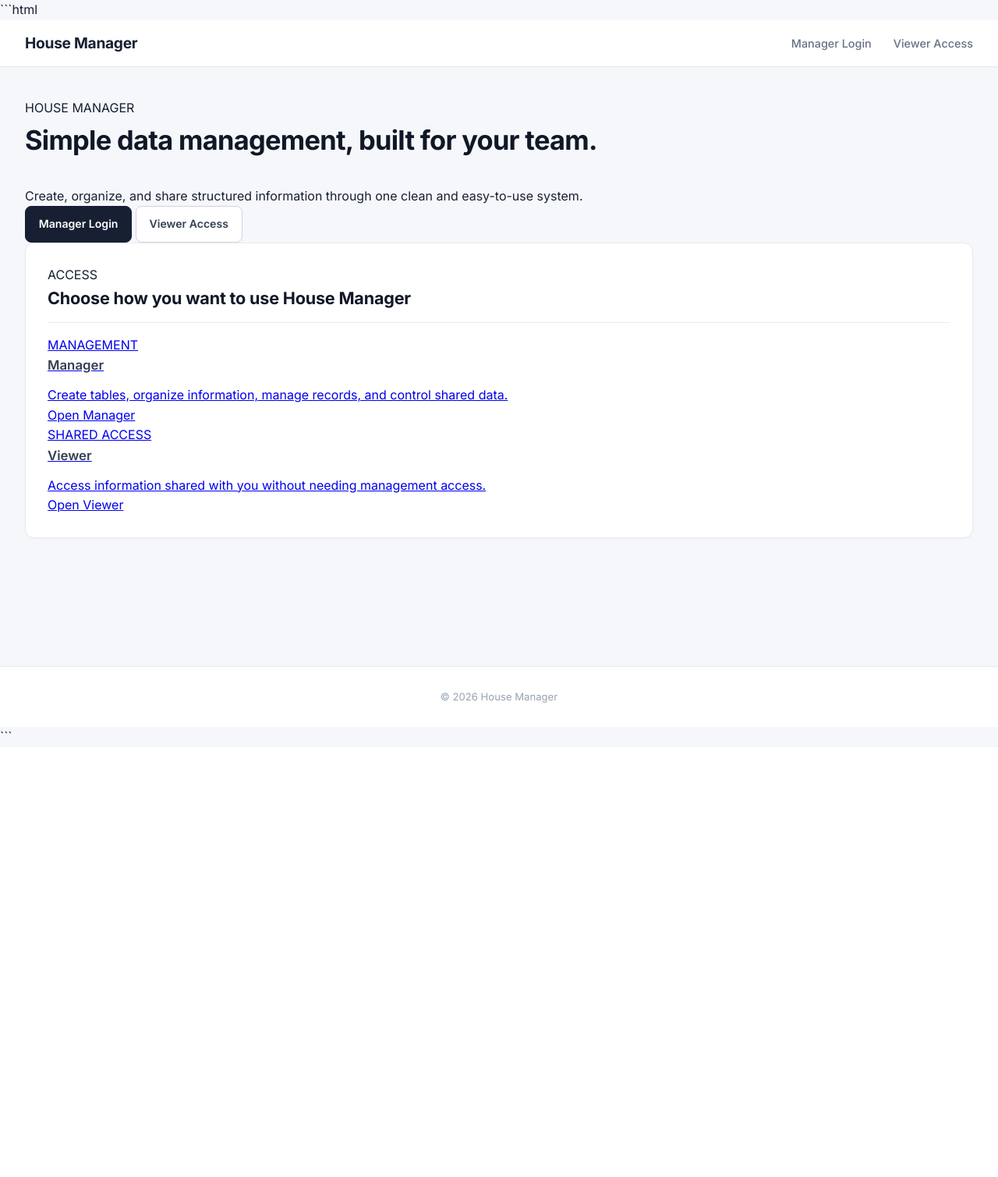
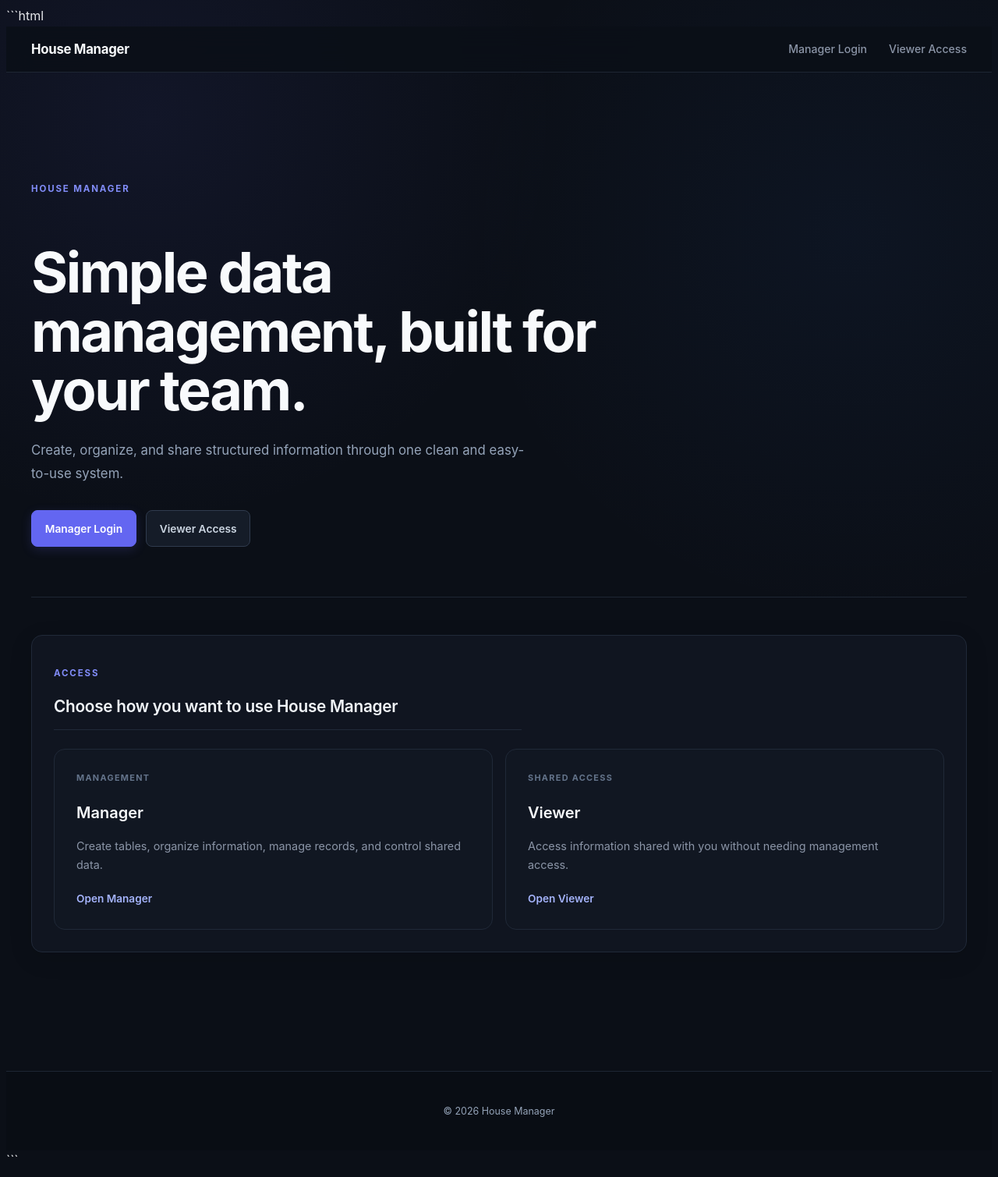
Before and after one commit to Tejas-pandey1/Website, a Flask app: page / in a window 1280 px wide. Shown: the whole page at 78% size. Before the commit the page ends 941 px from the top, so only its background shows below. Run offline with Flask 3, Linux system fonts and the light colour scheme; data comes from the database, SQL or seed files in the repository.

Commit message:
updated crab ui

````diff
--- a/static/style.css
+++ b/static/style.css
@@ -1,6 +1,7 @@
+```css
 /* =========================================================
-   SHADOW HOUSE MANAGEMENT
-   Clean / Professional Dashboard UI
+   HOUSE MANAGER
+   Dark Professional UI
 ========================================================= */
 
 @import url('https://fonts.googleapis.com/css2?family=Inter:wght@400;500;600;700&display=swap');
@@ -23,8 +24,12 @@ html {
 body {
     font-family: "Inter", -apple-system, BlinkMacSystemFont, "Segoe UI", sans-serif;
 
-    background: #f5f7fa;
-    color: #172033;
+    background:
+        radial-gradient(circle at 15% 10%, rgba(99, 102, 241, 0.08), transparent 30%),
+        radial-gradient(circle at 85% 20%, rgba(59, 130, 246, 0.05), transparent 30%),
+        #0b0f17;
+
+    color: #e5e7eb;
 
     min-height: 100vh;
 
@@ -37,16 +42,18 @@ body {
 ========================================================= */
 
 .header {
-    background: #ffffff;
-
-    border-bottom: 1px solid #e6e9ef;
-
-    padding: 0.9rem 0;
-
     position: sticky;
     top: 0;
+    z-index: 1000;
 
-    z-index: 1000;
+    background: rgba(11, 15, 23, 0.88);
+
+    border-bottom: 1px solid #1e2633;
+
+    backdrop-filter: blur(16px);
+    -webkit-backdrop-filter: blur(16px);
+
+    padding: 1rem 0;
 }
 
 .nav-container {
@@ -62,49 +69,49 @@ body {
 }
 
 .logo {
-    font-size: 1.2rem;
+    color: #f8fafc;
+
+    font-size: 1.05rem;
     font-weight: 700;
-
-    color: #172033;
 
     text-decoration: none;
 
     letter-spacing: -0.3px;
+
+    transition: color 0.2s ease;
+}
+
+.logo:hover {
+    color: #a5b4fc;
 }
 
 .nav-links {
     display: flex;
 
+    align-items: center;
+
     gap: 1.75rem;
-
-    align-items: center;
 }
 
 .nav-links a {
-    color: #667085;
+    color: #8b95a7;
 
     text-decoration: none;
 
-    font-size: 0.9rem;
-
+    font-size: 0.88rem;
     font-weight: 500;
 
-    transition: color 0.2s ease;
+    transition:
+        color 0.2s ease,
+        background 0.2s ease;
 }
 
 .nav-links a:hover {
-    color: #172033;
+    color: #f8fafc;
 }
 
 .nav-links .back-link {
-    display: flex;
-
-    align-items: center;
-
-    gap: 0.45rem;
-
-    color: #344054;
-
+    color: #cbd5e1;
     font-weight: 600;
 }
 
@@ -118,7 +125,7 @@ body {
 
     margin: 0 auto;
 
-    padding: 2.5rem 2rem 5rem;
+    padding: 3rem 2rem 5rem;
 
     min-height: calc(100vh - 80px);
 }
@@ -129,39 +136,202 @@ body {
 ========================================================= */
 
 h1 {
-    font-size: 2.15rem;
+    color: #f8fafc;
 
+    font-size: 2.2rem;
     font-weight: 700;
 
-    color: #101828;
+    line-height: 1.2;
 
-    text-align: left;
+    letter-spacing: -0.8px;
 
     margin-bottom: 2rem;
-
-    letter-spacing: -0.7px;
 }
 
 h2 {
-    font-size: 1.35rem;
+    color: #f1f5f9;
 
-    font-weight: 650;
+    font-size: 1.3rem;
+    font-weight: 600;
 
-    color: #101828;
+    letter-spacing: -0.3px;
 
     margin-bottom: 1rem;
-
-    letter-spacing: -0.2px;
 }
 
 h3 {
+    color: #e2e8f0;
+
+    font-size: 1.05rem;
+    font-weight: 600;
+
+    margin-bottom: 0.7rem;
+}
+
+p {
+    color: #94a3b8;
+}
+
+
+/* =========================================================
+   HOME PAGE
+========================================================= */
+
+.hero {
+    position: relative;
+
+    padding: 5rem 0 4rem;
+
+    border-bottom: 1px solid #1e2633;
+
+    margin-bottom: 3rem;
+}
+
+.hero-content {
+    max-width: 780px;
+}
+
+.eyebrow {
+    color: #818cf8;
+
+    font-size: 0.72rem;
+    font-weight: 700;
+
+    letter-spacing: 0.16em;
+
+    text-transform: uppercase;
+
+    margin-bottom: 1rem;
+}
+
+.hero h1 {
+    max-width: 760px;
+
+    font-size: clamp(2.5rem, 6vw, 4.5rem);
+
+    line-height: 1.05;
+
+    letter-spacing: -2.5px;
+
+    margin-bottom: 1.5rem;
+}
+
+.hero-description {
+    max-width: 650px;
+
+    color: #94a3b8;
+
     font-size: 1.05rem;
 
+    line-height: 1.8;
+
+    margin-bottom: 2rem;
+}
+
+.hero-actions {
+    display: flex;
+
+    align-items: center;
+
+    gap: 0.75rem;
+
+    flex-wrap: wrap;
+}
+
+
+/* =========================================================
+   HOME ROLE CARDS
+========================================================= */
+
+.section-heading {
+    margin-bottom: 1.5rem;
+}
+
+.section-heading h2 {
+    max-width: 600px;
+
+    margin-bottom: 0;
+}
+
+.role-grid {
+    display: grid;
+
+    grid-template-columns: repeat(2, minmax(0, 1fr));
+
+    gap: 1rem;
+}
+
+.role-card {
+    display: block;
+
+    padding: 1.75rem;
+
+    background: #111722;
+
+    border: 1px solid #202938;
+
+    border-radius: 14px;
+
+    text-decoration: none;
+
+    transition:
+        transform 0.2s ease,
+        border-color 0.2s ease,
+        background 0.2s ease,
+        box-shadow 0.2s ease;
+}
+
+.role-card:hover {
+    transform: translateY(-3px);
+
+    background: #141b28;
+
+    border-color: #3a4659;
+
+    box-shadow:
+        0 12px 35px rgba(0, 0, 0, 0.25);
+}
+
+.role-card-content {
+    max-width: 520px;
+}
+
+.role-label {
+    display: block;
+
+    color: #64748b;
+
+    font-size: 0.68rem;
+    font-weight: 700;
+
+    letter-spacing: 0.12em;
+
+    margin-bottom: 0.65rem;
+}
+
+.role-card h3 {
+    color: #f8fafc;
+
+    font-size: 1.25rem;
+
+    margin-bottom: 0.6rem;
+}
+
+.role-card p {
+    color: #8b95a7;
+
+    font-size: 0.9rem;
+
+    line-height: 1.7;
+
+    margin-bottom: 1.25rem;
+}
+
+.role-link {
+    color: #a5b4fc;
+
+    font-size: 0.85rem;
     font-weight: 600;
-
-    color: #344054;
-
-    margin-bottom: 0.75rem;
 }
 
 
@@ -170,29 +340,29 @@ h3 {
 ========================================================= */
 
 .card {
-    background: #ffffff;
+    background: rgba(17, 23, 34, 0.9);
 
-    border-radius: 12px;
+    border: 1px solid #202938;
+
+    border-radius: 14px;
 
     padding: 1.75rem;
 
     margin-bottom: 1.5rem;
 
-    border: 1px solid #e6e9ef;
-
     box-shadow:
-        0 1px 2px rgba(16, 24, 40, 0.03);
+        0 8px 30px rgba(0, 0, 0, 0.12);
 
     transition:
-        box-shadow 0.2s ease,
-        border-color 0.2s ease;
+        border-color 0.2s ease,
+        box-shadow 0.2s ease;
 }
 
 .card:hover {
-    border-color: #d9dde5;
+    border-color: #2d3748;
 
     box-shadow:
-        0 6px 18px rgba(16, 24, 40, 0.06);
+        0 12px 40px rgba(0, 0, 0, 0.18);
 }
 
 .card h2 {
@@ -200,9 +370,7 @@ h3 {
 
     padding-bottom: 0.8rem;
 
-    border-bottom: 1px solid #eaecf0;
-
-    color: #101828;
+    border-bottom: 1px solid #202938;
 }
 
 
@@ -291,10 +460,9 @@ textarea {
     display: inline-flex;
 
     align-items: center;
-
     justify-content: center;
 
-    padding: 0.68rem 1.05rem;
+    padding: 0.7rem 1.05rem;
 
     border: 1px solid transparent;
 
@@ -302,8 +470,7 @@ textarea {
 
     font-family: inherit;
 
-    font-size: 0.88rem;
-
+    font-size: 0.86rem;
     font-weight: 600;
 
     text-decoration: none;
@@ -318,63 +486,70 @@ textarea {
     gap: 0.45rem;
 }
 
+.btn:hover {
+    transform: translateY(-1px);
+}
+
 .btn-primary {
-    background: #172033;
+    background: #6366f1;
 
     color: #ffffff;
 
-    border-color: #172033;
+    border-color: #6366f1;
+
+    box-shadow:
+        0 4px 14px rgba(99, 102, 241, 0.18);
 }
 
 .btn-primary:hover {
-    background: #0f1728;
+    background: #5558e8;
 
-    border-color: #0f1728;
+    border-color: #5558e8;
 
     box-shadow:
-        0 3px 8px rgba(16, 24, 40, 0.15);
+        0 6px 20px rgba(99, 102, 241, 0.28);
 }
 
 .btn-secondary {
-    background: #ffffff;
+    background: #151c28;
 
-    color: #344054;
+    color: #cbd5e1;
 
-    border-color: #d0d5dd;
+    border-color: #303b4e;
 }
 
 .btn-secondary:hover {
-    background: #f9fafb;
+    background: #1a2331;
 
-    border-color: #98a2b3;
+    border-color: #435066;
 }
 
 .btn-danger {
-    background: #ffffff;
+    background: rgba(127, 29, 29, 0.12);
 
-    color: #b42318;
+    color: #fca5a5;
 
-    border-color: #fecdca;
+    border-color: #5b252b;
 }
 
 .btn-danger:hover {
-    background: #fef3f2;
+    background: rgba(127, 29, 29, 0.25);
 
-    border-color: #fda29b;
+    border-color: #7f3038;
 }
 
 .btn-success {
-    background: #ffffff;
+    background: #059669;
 
-    color: #027a48;
+    color: #ffffff;
 
-    border-color: #abefc6;
+    border-color: #059669;
 }
 
 .btn-success:hover {
-    background: #ecfdf3;
+    background: #047857;
 
-    border-color: #75e0a7;
+    border-color: #047857;
 }
 
 
@@ -682,9 +979,9 @@ ul {
 ========================================================= */
 
 .footer {
-    background: #ffffff;
+    background: #090d14;
 
-    border-top: 1px solid #e6e9ef;
+    border-top: 1px solid #1e2633;
 
     padding: 1.75rem 0;
 
@@ -700,14 +997,14 @@ ul {
 
     text-align: center;
 
-    color: #98a2b3;
+    color: #586579;
 
-    font-size: 0.82rem;
+    font-size: 0.78rem;
 }
 
 
 /* =========================================================
-   UTILITY CLASSES
+   UTILITY
 ========================================================= */
 
 .text-center {
````
Also changed, not shown: other parts of static/style.css (+255 -106 lines).
